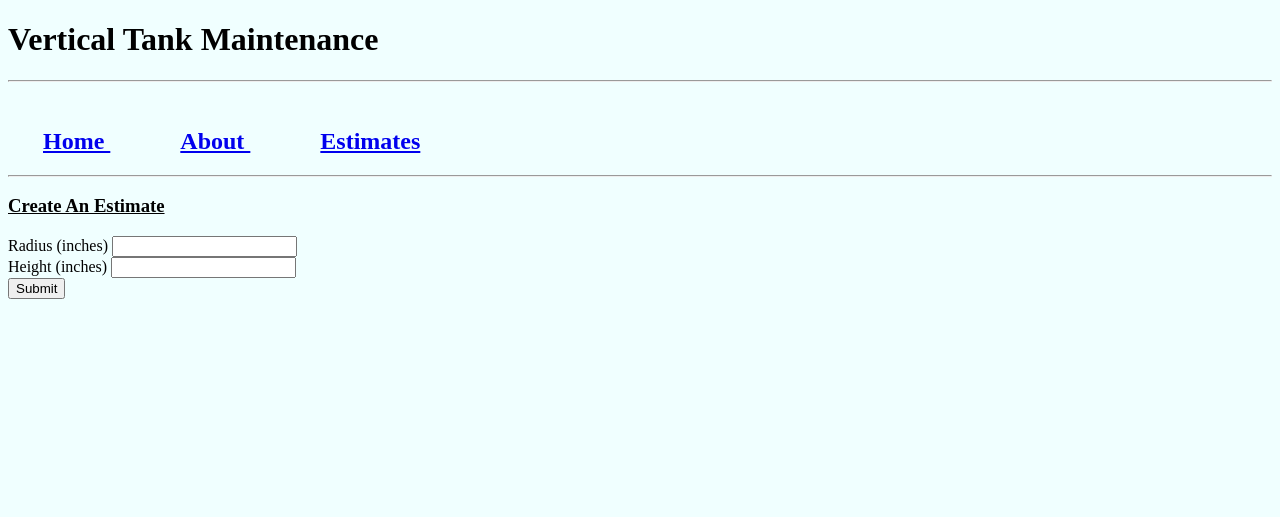
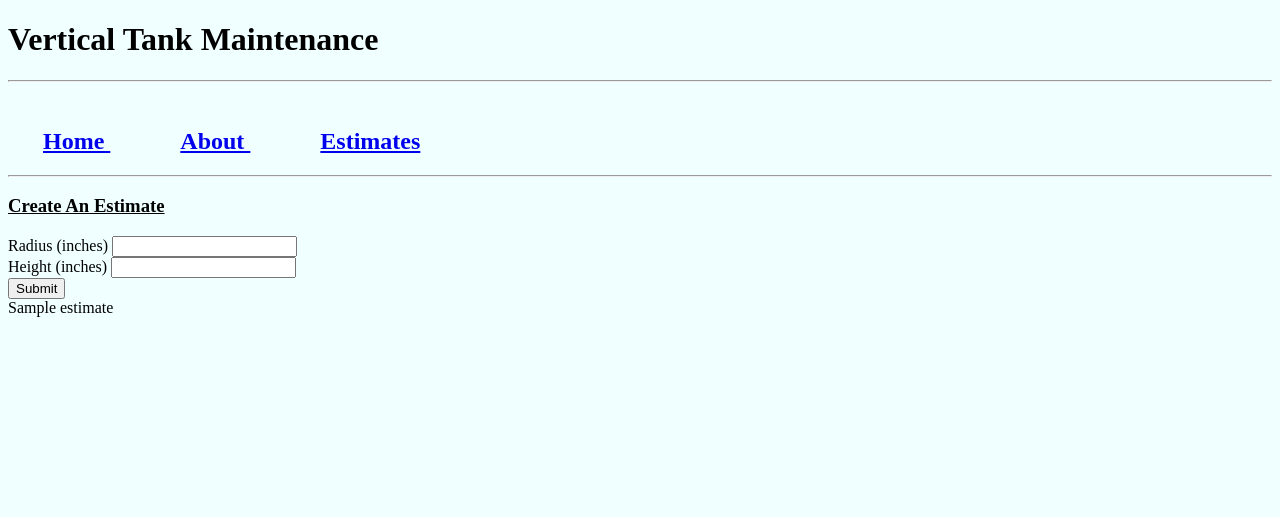
Before and after one commit to rileyplummer/VTM, a Flask app: template templates/estimate.html in a window 1280 px wide. Shown: the top 517 px of the page. Run offline with Flask 2, Linux system fonts and the light colour scheme; the template is opened without the code that fills it: most values are stand-ins (such as "Sample title", 1, 10 or a date in 2020).

Commit message:
Fixing form

```diff
--- a/app.py
+++ b/app.py
@@ -1,5 +1,5 @@
 from flask import Flask
-from flask import Flask, request, render_template, redirect, url_for
+from flask import request, render_template, redirect, url_for
 
 app = Flask(__name__)
 
@@ -11,22 +11,19 @@ def index():
 def about():
     return render_template('about.html')
 
-@app.route('/estimate')
+@app.route('/estimate', methods=['GET','POST'])
 def estimate():
+    if request.method == 'POST':
+        form = request.form
+        radius = float(form['radius'])
+        height = float(form['height'])
+        print(radius)
+        print(height)
+        calculate = radius + height
+        print(calculate)
+        return render_template('estimate.html', pageTitle='Estimate', estimate =calculate)
     return render_template('estimate.html')
 
-@app.route('/add_inputs', methods = ['POST'])
-def add_inputs():
-    if request.method == 'POST':
-        form = request.form
-        radius = form['radius']
-        height = form['height']
-        print(radius)
-        print(height)
-        calculate= radius + height
-        print(calculate)
-        return render_template('estimate.html', pageTitle='BPA RPA Assignment', contacts = calculate)
-    return render_template('estimate.html', pageTitle='BPA RPA Assignment', contacts = calculate)
 
 if __name__ == '__main__':
     app.run(debug=True)
--- a/templates/estimate.html
+++ b/templates/estimate.html
@@ -20,6 +20,9 @@
 
     </form>
 
+{% if estimate %}
+{{estimate}}
+{% endif %}
 
 </body>
 {% endblock %}
```
